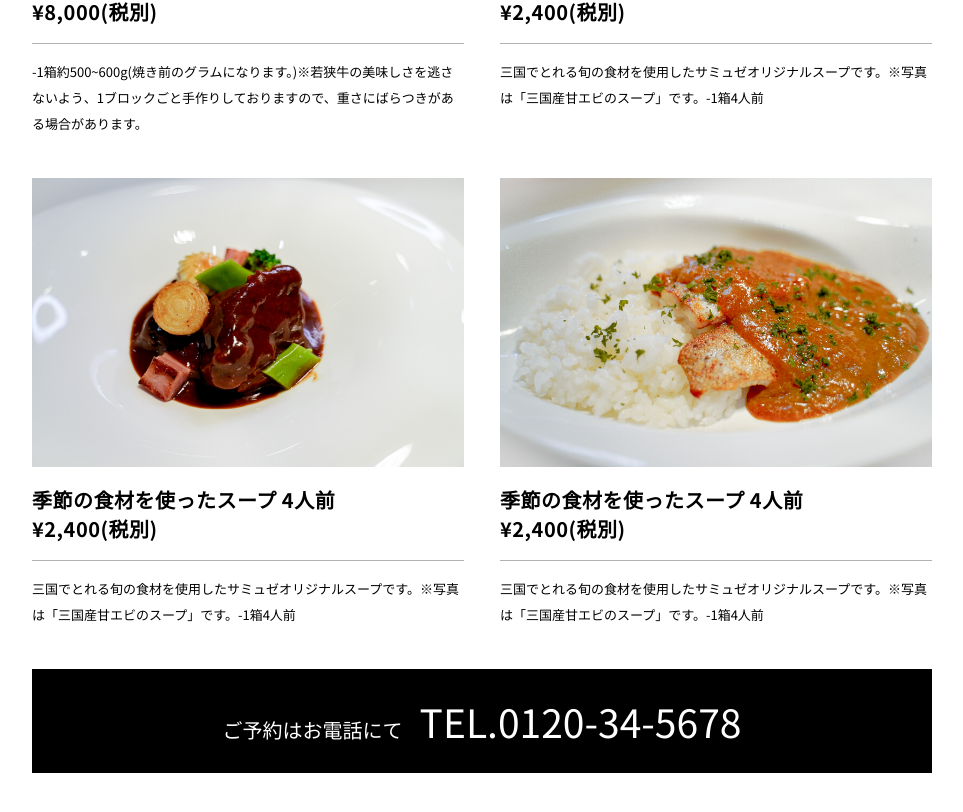
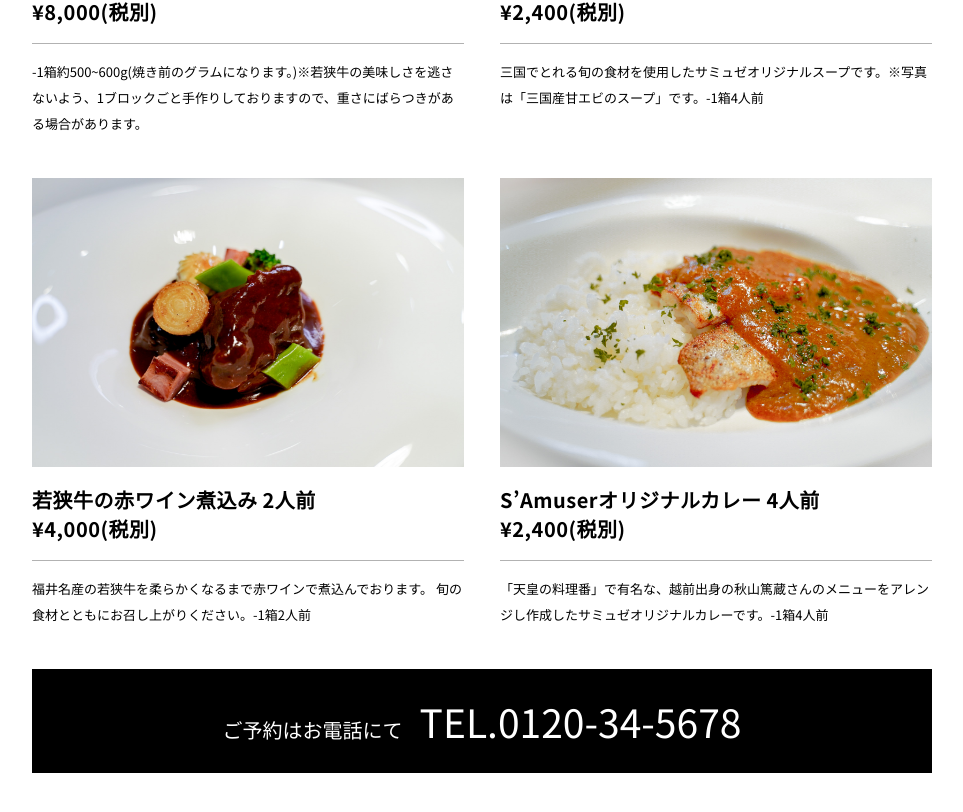
Before and after one commit to Htsubasa/myuze-menu, a plain HTML site: page index.html in a window 1280 px wide. Shown: the part 1235-2047 px from the top of the page, without its empty margins (158-1121 px from the left). Drawn offline with nearby package versions, Linux system fonts and the light colour scheme.

Commit message:
Update index.html

```diff
--- a/index.html
+++ b/index.html
@@ -50,28 +50,29 @@
                     <img src="img/menu_1.png" alt="メニュー写真">
                     <h2 class="menu_name">若狭牛肉のローストビーフ 500~600g</h2>
                     <p class="menu_price">¥8,000(税別)</p>
-                    <p class="menu_text">-1箱約500~600g(焼き前のグラムになります。)※若狭牛の美味しさを逃さないよう、1ブロックごと手作りしておりますので、重さにばらつきがある場合があります。</p>
+                    <p class="menu_text"><span class="box_amount">-1箱約500~600g(焼き前のグラムになります。)</span>※若狭牛の美味しさを逃さないよう、1ブロックごと手作りしておりますので、重さにばらつきがある場合があります。</p>
                 </li>
 
                 <li>
                     <img src="img/menu_2.png" alt="メニュー写真">
                     <h2 class="menu_name">季節の食材を使ったスープ 4人前</h2>
                     <p class="menu_price">¥2,400(税別)</p>
-                    <p class="menu_text">三国でとれる旬の食材を使用したサミュゼオリジナルスープです。※写真は「三国産甘エビのスープ」です。-1箱4人前</p>
+                    <p class="menu_text">三国でとれる旬の食材を使用したサミュゼオリジナルスープです。※写真は「三国産甘エビのスープ」です。<span class="box_amount">-1箱4人前</span></p>
                 </li>
 
                 <li>
                     <img src="img/menu_3.png" alt="メニュー写真">
-                    <h2 class="menu_name">季節の食材を使ったスープ 4人前</h2>
-                    <p class="menu_price">¥2,400(税別)</p>
-                    <p class="menu_text">三国でとれる旬の食材を使用したサミュゼオリジナルスープです。※写真は「三国産甘エビのスープ」です。-1箱4人前</p>
+                    <h2 class="menu_name">若狭牛の赤ワイン煮込み 2人前</h2>
+                    <p class="menu_price">¥4,000(税別)</p>
+                    <p class="menu_text">福井名産の若狭牛を柔らかくなるまで赤ワインで煮込んでおります。
+                        旬の食材とともにお召し上がりください。<span class="box_amount">-1箱2人前</span></p>
                 </li>
 
                 <li>
                     <img src="img/menu_4.png" alt="メニュー写真">
-                    <h2 class="menu_name">季節の食材を使ったスープ 4人前</h2>
+                    <h2 class="menu_name">S’Amuserオリジナルカレー 4人前</h2>
                     <p class="menu_price">¥2,400(税別)</p>
-                    <p class="menu_text">三国でとれる旬の食材を使用したサミュゼオリジナルスープです。※写真は「三国産甘エビのスープ」です。-1箱4人前</p>
+                    <p class="menu_text">「天皇の料理番」で有名な、越前出身の秋山篤蔵さんのメニューをアレンジし作成したサミュゼオリジナルカレーです。<span class="box_amount">-1箱4人前</span></p>
                 </li>
             </ul><!--menu-item-->
     </div><!--menu-->
```
